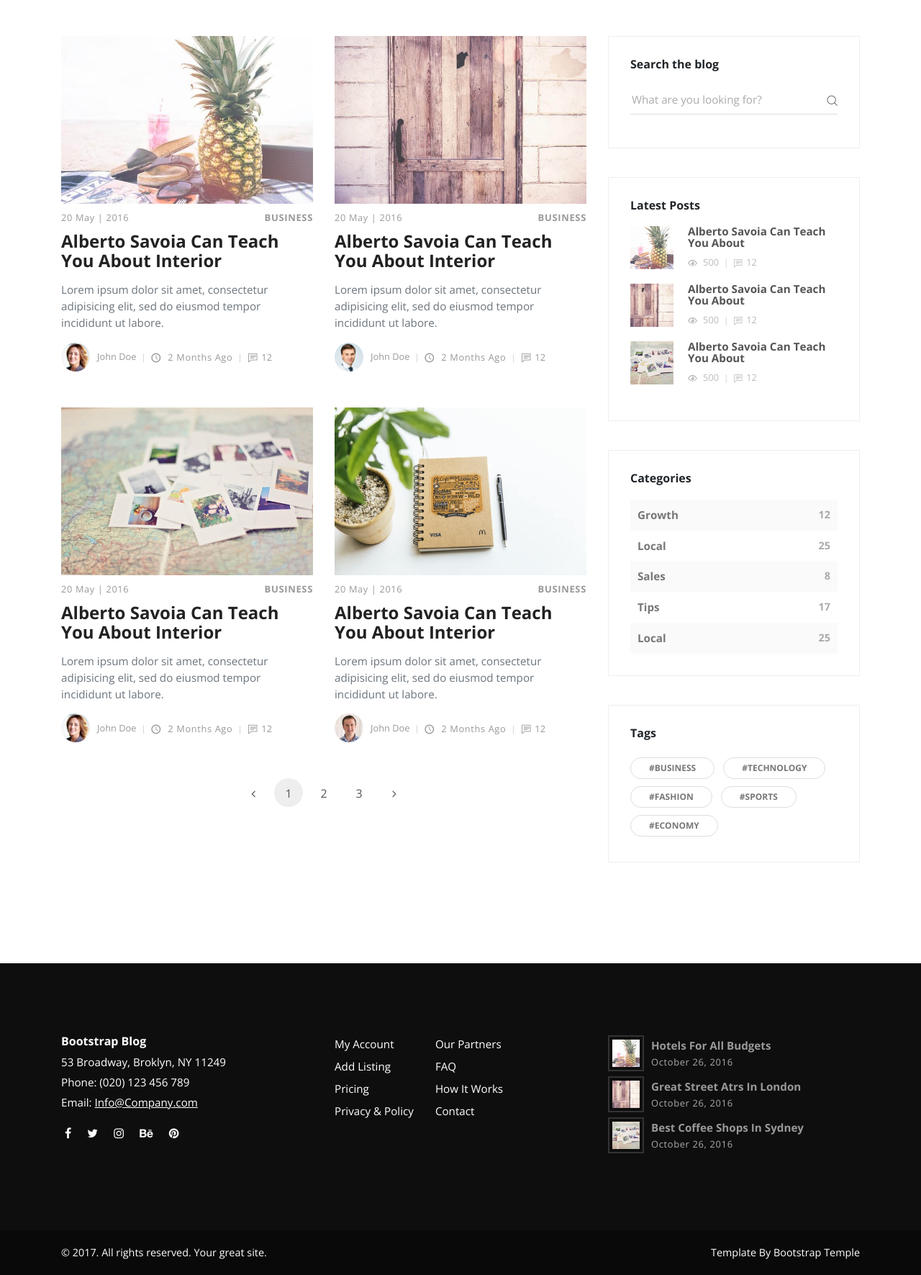
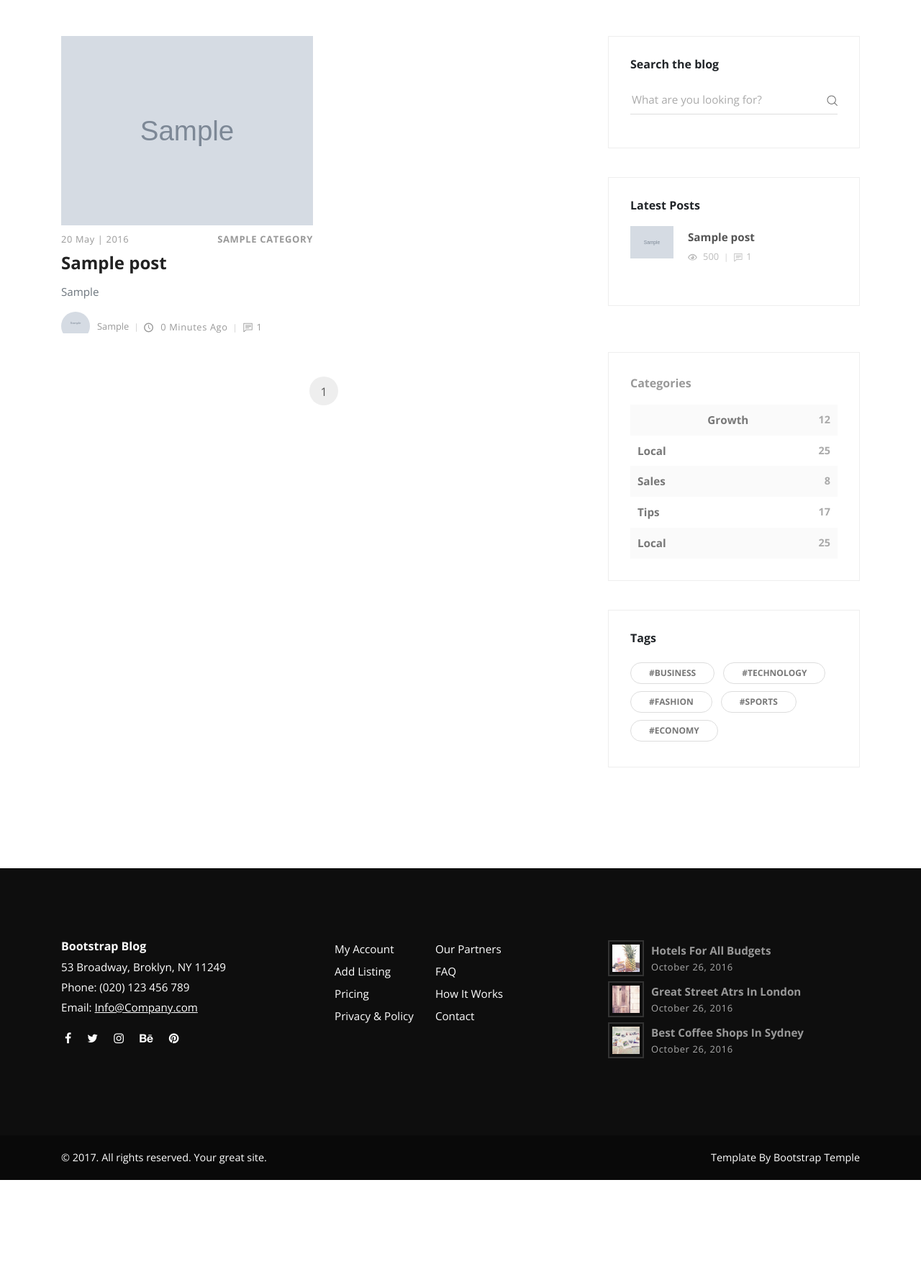
Before and after one commit to zulune/Just-Django-Blog, a Django app: page /blog in a window 1280 px wide. Shown: the part 81-1852 px from the top of the page at 72% size. After the commit the page ends 1720 px from the top, so only its background shows below. Run offline with Django 3.2, Linux system fonts and the light colour scheme; tables that the repository leaves empty hold one stand-in row (values such as "Sample post"); grey boxes marked "Sample" are stand-in pictures; some libraries are stand-ins or nearby versions.

Commit message:
marketing model to subscribe

```diff
--- a/src/blog/settings.py
+++ b/src/blog/settings.py
@@ -38,6 +38,7 @@ INSTALLED_APPS = [
     'django.contrib.messages',
     'django.contrib.staticfiles',
     'posts',
+    'marketing',
 ]
 
 MIDDLEWARE = [
--- a/src/marketing/admin.py
+++ b/src/marketing/admin.py
@@ -1,3 +1,6 @@
 from django.contrib import admin
 
+from .models import SignUp
 # Register your models here.
+
+admin.site.register(SignUp)
--- a/src/posts/models.py
+++ b/src/posts/models.py
@@ -29,6 +29,7 @@ class Post(models.Model):
     timestamp = models.DateTimeField(
         _("Timestamp"), auto_now=False, auto_now_add=True)
     comment_count = models.IntegerField(_("Comment count"), default=0)
+    view_count = models.IntegerField(_("View count"), default=0)
     author = models.ForeignKey(Author, verbose_name=_(
         "Author"), on_delete=models.CASCADE)
     thumbnail = models.ImageField(_("Thumbnail"))
--- a/src/posts/views.py
+++ b/src/posts/views.py
@@ -1,12 +1,21 @@
 from django.shortcuts import render
+from django.core.paginator import Paginator, EmptyPage, PageNotAnInteger
 
 from .models import Post
+from marketing.models import SignUp
 # Create your views here.
 
 
 def index(request):
     featured = Post.objects.filter(featured=True)
     latest = Post.objects.order_by('-timestamp')[0:3]
+
+    if request.method == "POST":
+        email = request.POST['email']
+        new_signup = SignUp()
+        new_signup.email = email
+        new_signup.save()
+
     context = {
         'object_list': featured,
         'latest': latest
@@ -15,7 +24,23 @@ def index(request):
 
 
 def blog(request):
-    return render(request, "blog.html", {})
+    most_recent = Post.objects.order_by("-timestamp")[:3]
+    post_list = Post.objects.all()
+    paginator = Paginator(post_list, 2)
+    page_request_var = 'page'
+    page = request.GET.get(page_request_var)
+    try:
+        paginated_queryset = paginator.page(page)
+    except PageNotAnInteger:
+        paginated_queryset = paginator.page(1)
+    except EmptyPage:
+        paginated_queryset = paginator.page(paginator.num_pages)
+    context = {
+        'queryset': paginated_queryset,
+        'most_recent': most_recent,
+        'page_request_var': page_request_var
+    }
+    return render(request, "blog.html", context)
 
 
 def post(request):
--- a/src/templates/blog.html
+++ b/src/templates/blog.html
@@ -7,86 +7,42 @@
           <div class="container">
             <div class="row">
               <!-- post -->
+              {% for post in queryset %}
                 <div class="post col-xl-6">
-                <div class="post-thumbnail"><a href="post.html"><img src="img/blog-post-1.jpeg" alt="..." class="img-fluid"></a></div>
+                  <div class="post-thumbnail">
+                  <a href="post.html">
+                  <img src="{{ post.thumbnail.url }}" alt="..." class="img-fluid"></a></div>
                   <div class="post-details">
                     <div class="post-meta d-flex justify-content-between">
                       <div class="date meta-last">20 May | 2016</div>
-                    <div class="category"><a href="#">Business</a></div>
-                  </div><a href="post.html">
-                    <h3 class="h4">Alberto Savoia Can Teach You About Interior</h3></a>
-                  <p class="text-muted">Lorem ipsum dolor sit amet, consectetur adipisicing elit, sed do eiusmod tempor incididunt ut labore.</p>
+                      <div class="category">
+                        {% for category in post.categories.all %}
+                          <a href="#">{{ category }}</a>
+                        {% endfor %}
+                      </div>
+                    </div><a href="#">
+                      <h3 class="h4">{{ post.title }}</h3></a>
+                    <p class="text-muted">{{ post.overview|truncatechars_html:100 }}</p>
                     <footer class="post-footer d-flex align-items-center"><a href="#" class="author d-flex align-items-center flex-wrap">
-                      <div class="avatar"><img src="img/avatar-3.jpg" alt="..." class="img-fluid"></div>
-                      <div class="title"><span>John Doe</span></div></a>
-                    <div class="date"><i class="icon-clock"></i> 2 months ago</div>
-                    <div class="comments meta-last"><i class="icon-comment"></i>12</div>
+                        <div class="avatar"><img src="{{ post.author.profile_picture.url }}" alt="..." class="img-fluid"></div>
+                        <div class="title"><span>{{ post.author }}</span></div></a>
+                      <div class="date"><i class="icon-clock"></i> {{ post.timestamp|timesince }} ago</div>
+                      <div class="comments meta-last"><i class="icon-comment"></i>{{ post.comment_count }}</div>
                     </footer>
                   </div>
                 </div>
-              <!-- post             -->
-              <div class="post col-xl-6">
-                <div class="post-thumbnail"><a href="post.html"><img src="img/blog-post-2.jpg" alt="..." class="img-fluid"></a></div>
-                <div class="post-details">
-                  <div class="post-meta d-flex justify-content-between">
-                    <div class="date meta-last">20 May | 2016</div>
-                    <div class="category"><a href="#">Business</a></div>
-                  </div><a href="post.html">
-                    <h3 class="h4">Alberto Savoia Can Teach You About Interior</h3></a>
-                  <p class="text-muted">Lorem ipsum dolor sit amet, consectetur adipisicing elit, sed do eiusmod tempor incididunt ut labore.</p>
-                  <div class="post-footer d-flex align-items-center"><a href="#" class="author d-flex align-items-center flex-wrap">
-                      <div class="avatar"><img src="img/avatar-2.jpg" alt="..." class="img-fluid"></div>
-                      <div class="title"><span>John Doe</span></div></a>
-                    <div class="date"><i class="icon-clock"></i> 2 months ago</div>
-                    <div class="comments meta-last"><i class="icon-comment"></i>12</div>
-                  </div>
-                </div>
-              </div>
-              <!-- post             -->
-              <div class="post col-xl-6">
-                <div class="post-thumbnail"><a href="post.html"><img src="img/blog-post-3.jpeg" alt="..." class="img-fluid"></a></div>
-                <div class="post-details">
-                  <div class="post-meta d-flex justify-content-between">
-                    <div class="date meta-last">20 May | 2016</div>
-                    <div class="category"><a href="#">Business</a></div>
-                  </div><a href="post.html">
-                    <h3 class="h4">Alberto Savoia Can Teach You About Interior</h3></a>
-                  <p class="text-muted">Lorem ipsum dolor sit amet, consectetur adipisicing elit, sed do eiusmod tempor incididunt ut labore.</p>
-                  <div class="post-footer d-flex align-items-center"><a href="#" class="author d-flex align-items-center flex-wrap">
-                      <div class="avatar"><img src="img/avatar-3.jpg" alt="..." class="img-fluid"></div>
-                      <div class="title"><span>John Doe</span></div></a>
-                    <div class="date"><i class="icon-clock"></i> 2 months ago</div>
-                    <div class="comments meta-last"><i class="icon-comment"></i>12</div>
-                  </div>
-                </div>
-              </div>
-              <!-- post -->
-              <div class="post col-xl-6">
-                <div class="post-thumbnail"><a href="post.html"><img src="img/blog-post-4.jpeg" alt="..." class="img-fluid"></a></div>
-                <div class="post-details">
-                  <div class="post-meta d-flex justify-content-between">
-                    <div class="date meta-last">20 May | 2016</div>
-                    <div class="category"><a href="#">Business</a></div>
-                  </div><a href="post.html">
-                    <h3 class="h4">Alberto Savoia Can Teach You About Interior</h3></a>
-                  <p class="text-muted">Lorem ipsum dolor sit amet, consectetur adipisicing elit, sed do eiusmod tempor incididunt ut labore.</p>
-                  <div class="post-footer d-flex align-items-center"><a href="#" class="author d-flex align-items-center flex-wrap">
-                      <div class="avatar"><img src="img/avatar-1.jpg" alt="..." class="img-fluid"></div>
-                      <div class="title"><span>John Doe</span></div></a>
-                    <div class="date"><i class="icon-clock"></i> 2 months ago</div>
-                    <div class="comments meta-last"><i class="icon-comment"></i>12</div>
-                  </div>
-                </div>
-              </div>
+              {% endfor %}
             </div>
             <!-- Pagination -->
             <nav aria-label="Page navigation example">
               <ul class="pagination pagination-template d-flex justify-content-center">
-                <li class="page-item"><a href="#" class="page-link"> <i class="fa fa-angle-left"></i></a></li>
-                <li class="page-item"><a href="#" class="page-link active">1</a></li>
-                <li class="page-item"><a href="#" class="page-link">2</a></li>
-                <li class="page-item"><a href="#" class="page-link">3</a></li>
-                <li class="page-item"><a href="#" class="page-link"> <i class="fa fa-angle-right"></i></a></li>
+                {% if queryset.has_previous %}
+                  <li class="page-item"><a href="?{{page_request_var}}={{queryset.previous_page_number}}" class="page-link"> <i class="fa fa-angle-left"></i></a></li>
+                {% endif %}
+                <li class="page-item"><a href="#" class="page-link active">{{queryset.number}}</a></li>
+                {% if queryset.has_next %}
+                  <li class="page-item"><a href="?{{page_request_var}}={{queryset.next_page_number}}" class="page-link"> <i class="fa fa-angle-right"></i></a></li>
+                {% endif %}
               </ul>
             </nav>
           </div>
@@ -110,33 +66,18 @@
               <h3 class="h6">Latest Posts</h3>
             </header>
             <div class="blog-posts"><a href="#">
+                {% for post in most_recent %}
                 <div class="item d-flex align-items-center">
-                  <div class="image"><img src="img/small-thumbnail-1.jpg" alt="..." class="img-fluid"></div>
-                  <div class="title"><strong>Alberto Savoia Can Teach You About</strong>
+                  <div class="image"><img src="{{ post.thumbnail.url }}" alt="..." class="img-fluid"></div>
+                  <div class="title"><strong>{{ post.title }}</strong>
                     <div class="d-flex align-items-center">
                       <div class="views"><i class="icon-eye"></i> 500</div>
-                      <div class="comments"><i class="icon-comment"></i>12</div>
+                      <div class="comments"><i class="icon-comment"></i>{{ post.comment_count }}</div>
                     </div>
                   </div>
                 </div></a><a href="#">
-                <div class="item d-flex align-items-center">
-                  <div class="image"><img src="img/small-thumbnail-2.jpg" alt="..." class="img-fluid"></div>
-                  <div class="title"><strong>Alberto Savoia Can Teach You About</strong>
-                    <div class="d-flex align-items-center">
-                      <div class="views"><i class="icon-eye"></i> 500</div>
-                      <div class="comments"><i class="icon-comment"></i>12</div>
+                {% endfor %}
                 </div>
-                  </div>
-                </div></a><a href="#">
-                <div class="item d-flex align-items-center">
-                  <div class="image"><img src="img/small-thumbnail-3.jpg" alt="..." class="img-fluid"></div>
-                  <div class="title"><strong>Alberto Savoia Can Teach You About</strong>
-                    <div class="d-flex align-items-center">
-                      <div class="views"><i class="icon-eye"></i> 500</div>
-                      <div class="comments"><i class="icon-comment"></i>12</div>
-                    </div>
-                  </div>
-                </div></a></div>
           </div>
           <!-- Widget [Categories Widget]-->
           <div class="widget categories">
--- a/src/templates/index.html
+++ b/src/templates/index.html
@@ -107,7 +107,8 @@
           </div>
           <div class="col-md-8">
             <div class="form-holder">
-              <form action="#">
+              <form action="." method="post">
+                {% csrf_token %}
                 <div class="form-group">
                   <input type="email" name="email" id="email" placeholder="Type your email address">
                   <button type="submit" class="submit">Subscribe</button>
```
Also changed, not shown: src/marketing/models.py (+8 -0 lines), src/marketing/migrations/0001_initial.py (added), src/posts/migrations/0001_initial.py. Lines whose indentation alone changed are shown as unchanged.
